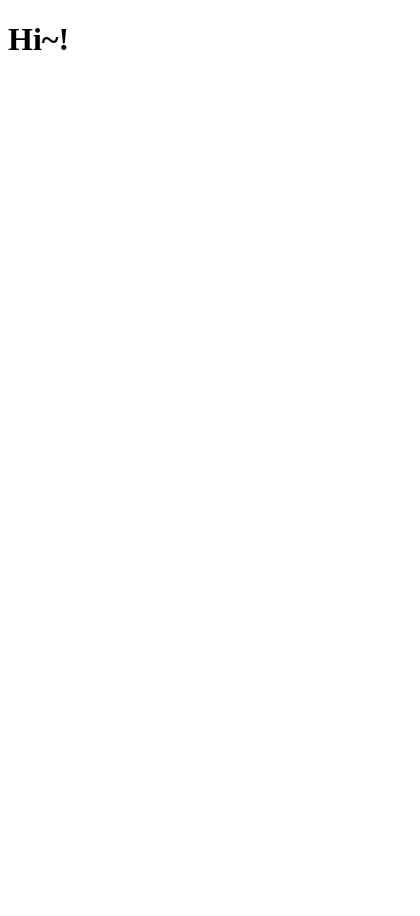
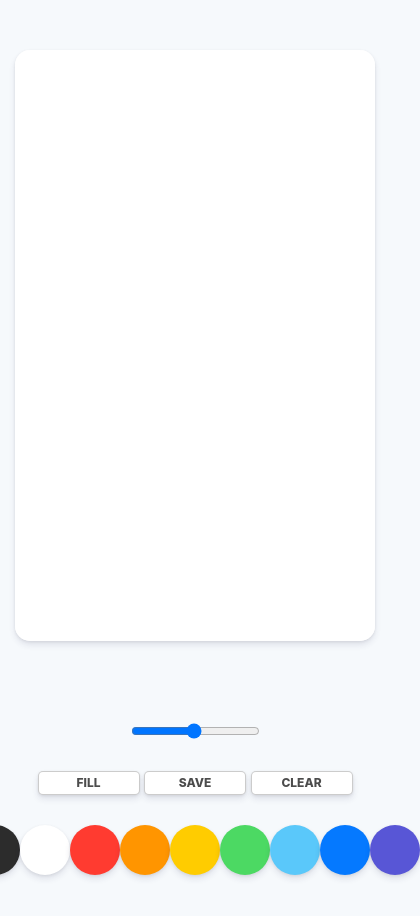
Before and after one commit to one9601/PaintJs, a plain HTML site: page index.html in a window 390 px wide. Shown: the whole page, 420 px wide, since content can reach past the window. Before the commit the page ends 844 px from the top, so only its background shows below. Drawn offline with Linux system fonts and the light colour scheme.

Commit message:
바닐라 JS로 그림판 만들기 (완성) / 모바일 안됨

```diff
--- a/app.js
+++ b/app.js
@@ -0,0 +1,186 @@
+// https://developer.mozilla.org/en-US/docs/Web/API/CanvasRenderingContext2D 참고
+
+const canvas = document.querySelector("#jsCanvas");
+const ctx = canvas.getContext("2d");
+const colors = document.querySelectorAll(".jsColor");
+const range = document.querySelector("#jsRange");
+const mode = document.querySelector("#jsMode");
+const clear = document.querySelector("#jsClear");
+const saveBtn = document.querySelector("#jsSave");
+
+const INITIAL_COLOR = "#2c2c2c";
+
+// canvas.width = 700;
+// canvas.height = 700;
+// 700으로 지정할 수 있지만 오류 생길 여지 + 반응형 고려를 할 수 없으므로 아래와 같이 기재
+let CANVAS_WIDTH = document.querySelector(".canvas").offsetWidth;
+let CANVAS_HEIGHT = document.querySelector(".canvas").offsetHeight;
+
+canvas.width = CANVAS_WIDTH;
+canvas.height = CANVAS_HEIGHT;
+// canvas사이즈 지정
+
+ctx.fillStyle = "white";
+ctx.fillRect(0, 0, CANVAS_WIDTH, CANVAS_HEIGHT);
+ctx.strokeStyle= INITIAL_COLOR;
+ctx.fillStyle = INITIAL_COLOR;
+// 선 색상 지정 (기본색상)
+ctx.lineWidth = 2.5;
+// 단위는 px
+// ctx.fillRect(50, 20, 100, 40);
+// x,y,width,height
+
+let painting = false;
+let filling = false;
+function startPainting(){
+  if(filling === false){
+    painting = true;
+  }
+}
+function stopPainting(){
+  painting= false;
+}
+
+
+// =====리셋=====
+
+function handleReset(){
+  ctx.clearRect(0,0, CANVAS_WIDTH, CANVAS_HEIGHT);
+}
+
+if(clear){
+  clear.addEventListener("click", handleReset);
+}
+
+// =====리셋=====
+
+
+function onMouseMove(event){
+  // console.log(event);
+  const x = event.offsetX;
+  const y = event.offsetY;
+  if(!painting){
+    ctx.beginPath();
+    // beginPath = 패스생성
+    ctx.moveTo(x, y);
+    // 선이 생기진 않지만 좌표값은 계속 구하는중
+  } else {
+    ctx.lineTo(x, y);
+    // lineTo : 마지막 점을 특정 좌표와 직선으로 연결
+    ctx.stroke();
+    // 좌표값을 통해 선을 색칠중
+  }
+}
+
+function handleCanvasClick(){
+  if (filling){
+    ctx.fillRect(0, 0, CANVAS_WIDTH, CANVAS_HEIGHT);
+  }
+}
+
+function handleCM(event){
+  event.preventDefault();
+}
+
+
+
+if(canvas){
+  // canvas존재여부 확인
+  canvas.addEventListener("mousemove", onMouseMove);
+  canvas.addEventListener("mousedown", startPainting);
+  canvas.addEventListener("mouseup", stopPainting);
+  canvas.addEventListener("mouseleave", stopPainting);
+
+  canvas.addEventListener("click", handleCanvasClick);
+  canvas.addEventListener("contextmenu", handleCM);
+}
+
+
+
+
+// =========선 등 색상 변경=========
+
+// function changeColor(event){
+//   const color = event.target.style.backgroundColor;
+//   ctx.strokeStyle = color;
+//   ctx.fillStyle = color;
+// }
+
+function changeColor(event){
+  const color = event.target.style.backgroundColor;
+  if(filling === true){
+      const bg_color = color;
+      ctx.fillStyle = bg_color;
+  }else{
+      const painting_color = color;
+      ctx.strokeStyle = painting_color;
+  }
+  console.log(ctx.fillStyle, ctx.strokeStyle);
+}
+
+
+// Array.from(colors).forEach(color => color.addEventListener("click", changeColor));
+Array.from(colors).forEach(function(color){
+  color.addEventListener("click", changeColor);
+});
+// colors로부터 array(배열)을 생성 후 반복문 재생. 색상을 클릭 시 마다 changeColor 작동.
+
+// =========선 등 색상 변경=========
+
+
+
+
+// =========선 굵기 변경=========
+
+function changeRange(event){
+  const size = event.target.value;
+  ctx.lineWidth =size;
+}
+
+if(range){
+  range.addEventListener("input", changeRange);
+}
+
+// =========선 굵기 변경=========
+
+
+// =========배경 색칠=========
+
+function changeBg(){
+  if(filling === true){
+    filling = false;
+    mode.innerText ="Fill"
+  } else {
+    filling = true;
+    mode.innerText = "Paint"
+  }
+}
+
+if(mode){
+  mode.addEventListener("click", changeBg);
+}
+
+// =========배경 색칠=========
+
+
+// =========저장=========
+
+function handleSaveClick(){
+  const image = canvas.toDataURL("image/png");
+  const link = document.createElement("a");
+  // link.href = image;
+  link.download = "PaintJs[EXPORT]";
+  link.click();
+}
+
+if(saveBtn){
+  saveBtn.addEventListener("click", handleSaveClick);
+}
+
+// =========저장=========
+
+function changeColor(event){
+  const color = event.target.style.backgroundColor;
+  ctx.strokeStyle = color;
+  ctx.fillStyle = color;
+}
--- a/index.html
+++ b/index.html
@@ -8,9 +8,37 @@
   <title>Document</title>
 </head>
 <body>
-  <h1>
-    Hi~!
-  </h1>
+  <section class="canvas_sec">
+    <canvas id="jsCanvas" class="canvas"></canvas>
+    <div class="controls">
+      <div class="controls_range">
+        <input
+        type="range"
+        id="jsRange"
+        min="0.1"
+        max="5.0"
+        value="2.5"
+        step="0.1">
+      </div>
+      <div class="controls_btns">
+        <button id="jsMode">Fill</button>
+        <button id="jsSave">Save</button>
+        <button id="jsClear">Clear</button>
+      </div>
+      <div class="controls__colors" id="jsColors">
+        <div class="controls__color jsColor" style="background-color:#2c2c2c"></div>
+        <div class="controls__color jsColor" style="background-color:white"></div>
+        <div class="controls__color jsColor" style="background-color:#FF3B30"></div>
+        <div class="controls__color jsColor" style="background-color:#FF9500"></div>
+        <div class="controls__color jsColor" style="background-color:#FFCC00"></div>
+        <div class="controls__color jsColor" style="background-color:#4CD963"></div>
+        <div class="controls__color jsColor" style="background-color:#5AC8FA"></div>
+        <div class="controls__color jsColor" style="background-color:#0579FF"></div>
+        <div class="controls__color jsColor" style="background-color:#5856D6"></div>
+      </div>
+    </div>
+  </section>
+
   <script src="app.js"></script>
 </body>
 </html>
--- a/style.css
+++ b/style.css
@@ -0,0 +1,124 @@
+html, body, div, span, applet, object, iframe,
+h1, h2, h3, h4, h5, h6, p, blockquote, pre,
+a, abbr, acronym, address, big, cite, code,
+del, dfn, em, img, ins, kbd, q, s, samp,
+small, strike, strong, sub, sup, tt, var,
+b, u, i, center,
+dl, dt, dd, ol, ul, li,
+fieldset, form, label, legend,
+table, caption, tbody, tfoot, thead, tr, th, td,
+article, aside, canvas, details, embed,
+figure, figcaption, footer, header, hgroup,
+menu, nav, output, ruby, section, summary,
+time, mark, audio, video {
+	margin: 0;
+	padding: 0;
+	border: 0;
+	font-size: 100%;
+	font: inherit;
+	vertical-align: baseline;
+}
+/* HTML5 display-role reset for older browsers */
+article, aside, details, figcaption, figure,
+footer, header, hgroup, menu, nav, section {
+	display: block;
+}
+body {
+	line-height: 1;
+}
+ol, ul {
+	list-style: none;
+}
+blockquote, q {
+	quotes: none;
+}
+blockquote:before, blockquote:after,
+q:before, q:after {
+	content: '';
+	content: none;
+}
+table {
+	border-collapse: collapse;
+	border-spacing: 0;
+}
+
+/* ====reset css==== */
+
+body {
+  background-color: #f6f9fc;
+  font-family: -apple-system, BlinkMacSystemFont, "Segoe UI", Roboto, Oxygen,
+    Ubuntu, Cantarell, "Open Sans", "Helvetica Neue", sans-serif;
+    padding-bottom: 50px;
+}
+.canvas_sec {
+  width: 100%;
+  height: auto;
+  display: flex;
+  flex-direction: column;
+  align-items: center;
+  padding-top: 50px;
+}
+.controls__btns .clicked {
+  background-color: rgba(90, 200, 250, 0.7);
+}
+
+.canvas {
+  max-width: 900px;
+  width: 100%;
+  height: 65vh;
+  background-color: white;
+  border-radius: 15px;
+  box-shadow: 0 4px 6px rgba(50, 50, 93, 0.11), 0 1px 3px rgba(0, 0, 0, 0.08);
+}
+
+.controls {
+  margin-top: 80px;
+  display: flex;
+  flex-direction: column;
+  align-items: center;
+}
+.controls .controls_btns{
+  margin-bottom: 30px;
+}
+.controls_btns button{
+  all: unset;
+  cursor: pointer;
+  background: #fff;
+  padding: 5px 10px;
+  width: 80px;
+  text-align: center;
+  border-radius: 5px;
+  box-shadow: 0 4px 6px rgba(50, 50, 93, 0.11), 0 1px 3px rgba(0, 0, 0, 0.08);
+  border: 1px solid rgba(0, 0, 0, 0.2);
+  color: rgba(0,0,0,0.7);
+  text-transform: uppercase;
+  font-weight: 800;
+  font-size: 12px;
+}
+.controls_btns button:active{
+  transform: scale(0.98);
+}
+
+.controls .controls__colors {
+  display: flex;
+}
+
+.controls__colors .controls__color {
+  width: 50px;
+  height: 50px;
+  border-radius: 25px;
+  cursor: pointer;
+  box-shadow: 0 4px 6px rgba(50, 50, 93, 0.11), 0 1px 3px rgba(0, 0, 0, 0.08);
+}
+.controls_range{
+  margin-bottom: 30px;
+}
+.controls_range input{
+  background: #ccc;
+}
+@media(max-width:768px){
+  .canvas{
+    width: calc(100% - 30px);
+    height: 70vh;
+  }
+}
```
